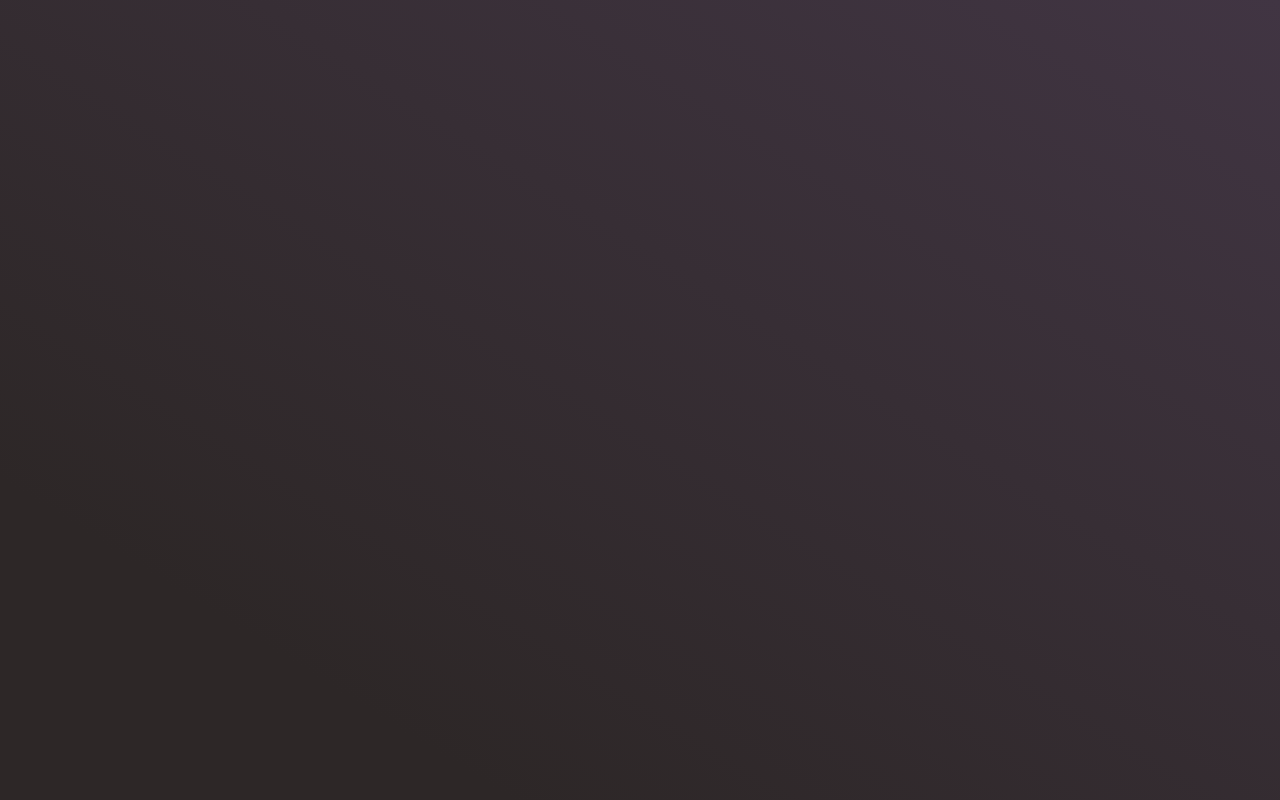
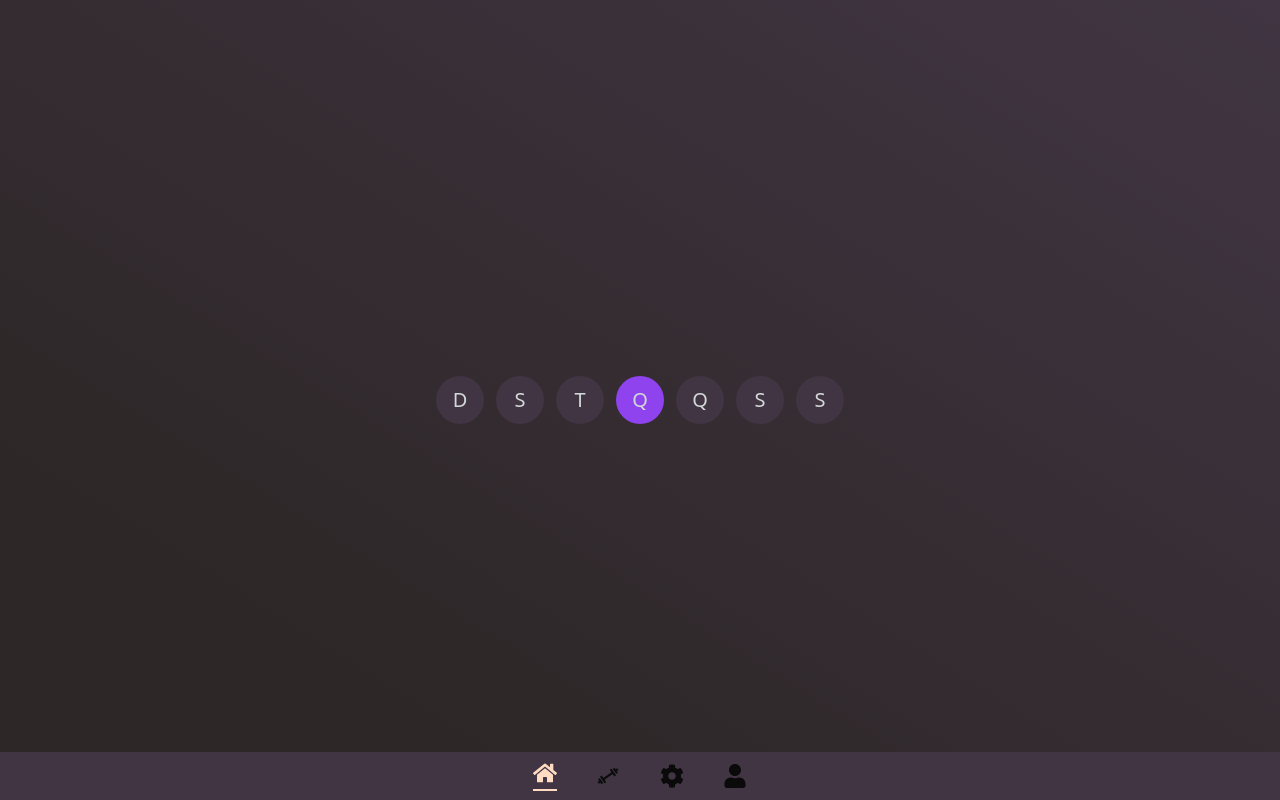
Before and after one commit to gabrielluizcm/musclify, a React (Vite) app in the folder frontend/: page / in a window 1280 px wide. Before the commit this address had no page. Built offline with nearby package versions, Linux system fonts and the light colour scheme.

Commit message:
WIP - Add home page

```diff
--- a/frontend/src/App.tsx
+++ b/frontend/src/App.tsx
@@ -1,6 +1,7 @@
 import { BrowserRouter as Router, Routes, Route } from "react-router-dom";
 
 import LoginPage from "./pages/Login"
+import HomePage from "./pages/Home";
 
 function App() {
   return (
@@ -9,6 +10,7 @@ function App() {
       <Router>
         <Routes>
           <Route path="/login" element={<LoginPage />} />
+          <Route path="/" element={<HomePage />} />
         </Routes>
       </Router>
     </div>
--- /dev/null
+++ b/frontend/src/pages/Home/index.tsx
@@ -0,0 +1,33 @@
+import NavMenu from "../../components/NavMenu";
+
+function Weekdays() {
+  const daysDic = [
+    'D', 'S', 'T', 'Q', 'Q', 'S', 'S'
+  ];
+  const weekday = (new Date()).getDay();
+
+  function DayCircle({ index, label }: { index: number, label: string }) {
+    return (
+      <span className={`rounded-full h-8 w-8 text-sm md:h-12 md:w-12 md:text-xl text-light-silver flex items-center justify-center
+        ${index === weekday ? 'bg-lavander-indigo' : 'bg-onyx'}`}>
+        {label}
+      </span>
+    )
+  }
+  return (
+    <div className="w-full md:w-1/3 ph-4 pv-2 flex items-center justify-center gap-3">
+      {
+        daysDic.map((day, index) => <DayCircle index={index} label={day} />)
+      }
+    </div>
+  )
+}
+
+export default function Home() {
+  return (
+    <>
+      <Weekdays />
+      <NavMenu />
+    </>
+  )
+}
--- a/frontend/src/pages/Login/index.tsx
+++ b/frontend/src/pages/Login/index.tsx
@@ -1,7 +1,6 @@
 import { useState } from 'react';
 
 import { StyledForm } from '../../components/StyledForm';
-import NavMenu from '../../components/NavMenu';
 
 export default function LoginPage() {
   const [email, setEmail] = useState('');
@@ -12,7 +11,7 @@ export default function LoginPage() {
   }
 
   return (
-    <section className='w-1/2 md:w-1/5 h-full flex flex-col items-center justify-center'>
+    <main className='w-1/2 md:w-1/5 h-full flex flex-col items-center justify-center'>
       <h1 className='text-3xl text-salmon font-graduate mb-3'>Musclify</h1>
       <StyledForm.Form onSubmit={handleSubmitClick}>
         <StyledForm.Input type='email' value={email} onChange={evt => setEmail(evt.currentTarget.value)} placeholder='email' />
@@ -23,7 +22,6 @@ export default function LoginPage() {
         <a href="#" className="text-salmon font-roboto text-sm hover:text-lavander-indigo transition-all">nova conta</a>
         <a href="#" className="text-salmon font-roboto text-sm hover:text-lavander-indigo transition-all">esqueci minha senha</a>
       </div>
-      <NavMenu />
-    </section>
+    </main>
   )
 }
```
